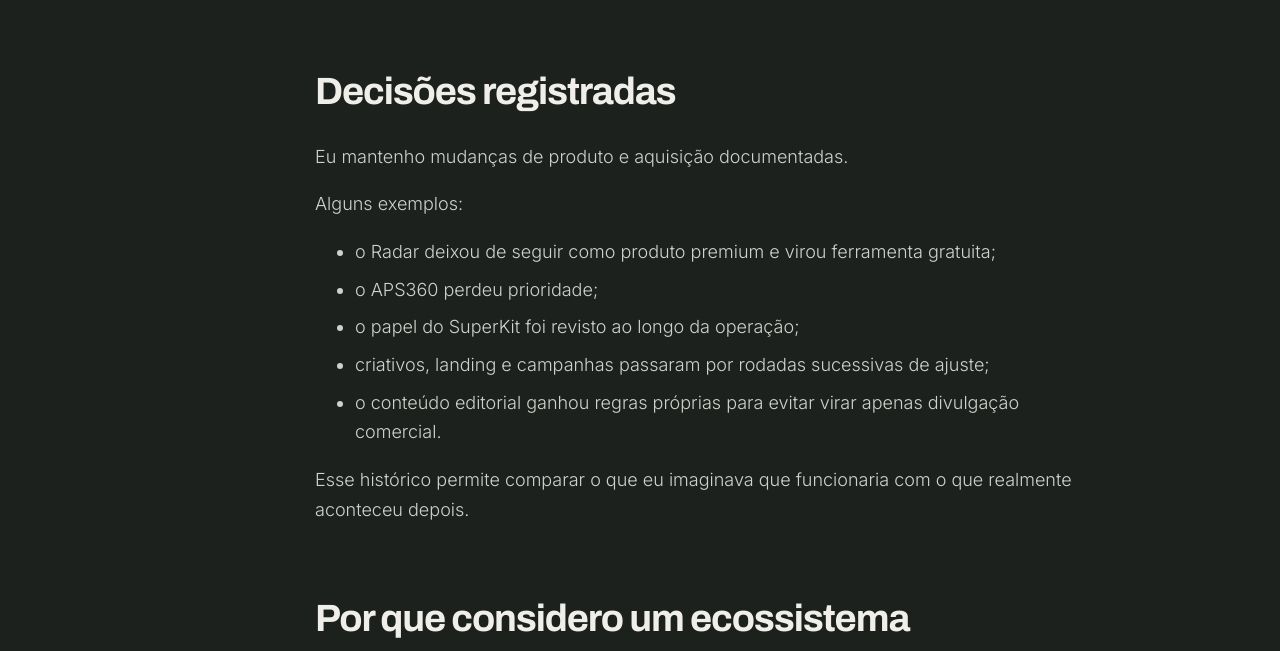
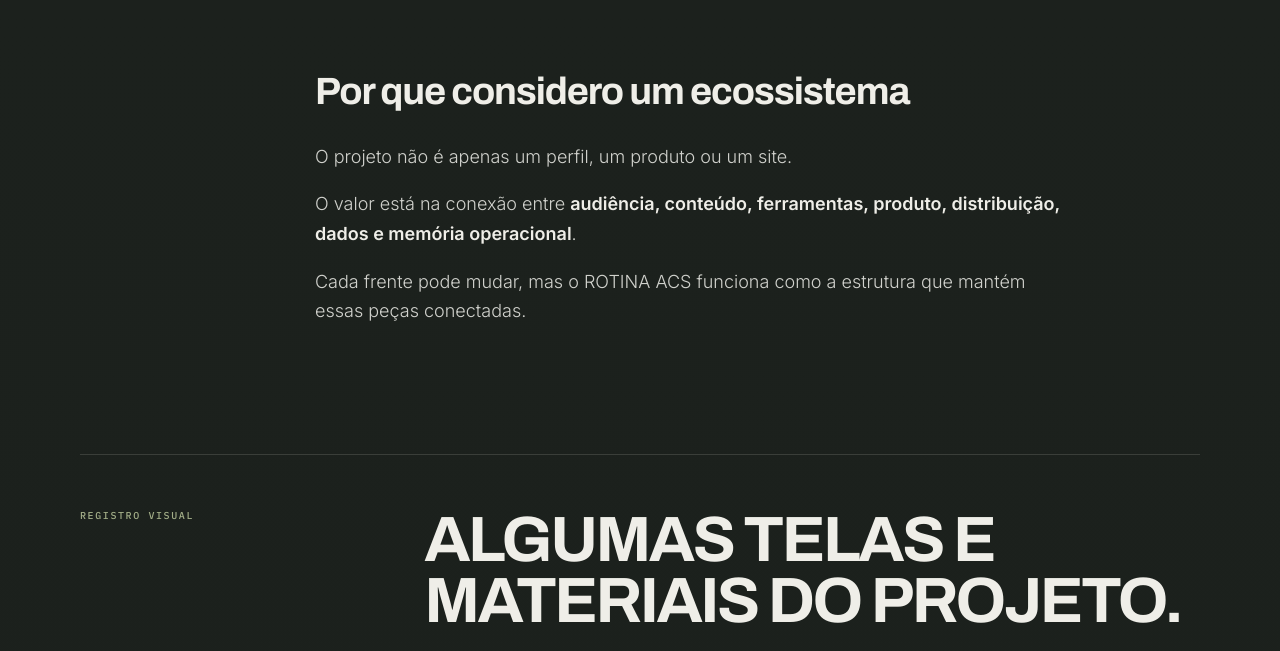
Before and after one commit to leothaylor/leothaylor-site-editorial, an Astro site: page /leothaylor-site-editorial/projetos/rotina-acs in a window 1280 px wide. Shown: the part 4285-4936 px from the top of the page. Built offline with nearby package versions, Linux system fonts and the light colour scheme; Astro itself is replaced by a stand-in of ours; no server answers.

Commit message:
Remove internal decision log from ROTINA ACS case

```diff
--- a/src/content/projects/rotina-acs.md
+++ b/src/content/projects/rotina-acs.md
@@ -95,20 +95,6 @@
 
 Nem todo dado encaixa perfeitamente entre plataformas. Quando há divergência entre Meta, analytics, Hotmart ou outra fonte, eu tento registrar a diferença em vez de forçar uma precisão que não existe.
 
-## Decisões registradas
-
-Eu mantenho mudanças de produto e aquisição documentadas.
-
-Alguns exemplos:
-
-- o Radar deixou de seguir como produto premium e virou ferramenta gratuita;
-- o APS360 perdeu prioridade;
-- o papel do SuperKit foi revisto ao longo da operação;
-- criativos, landing e campanhas passaram por rodadas sucessivas de ajuste;
-- o conteúdo editorial ganhou regras próprias para evitar virar apenas divulgação comercial.
-
-Esse histórico permite comparar o que eu imaginava que funcionaria com o que realmente aconteceu depois.
-
 ## Por que considero um ecossistema
 
 O projeto não é apenas um perfil, um produto ou um site.
```
